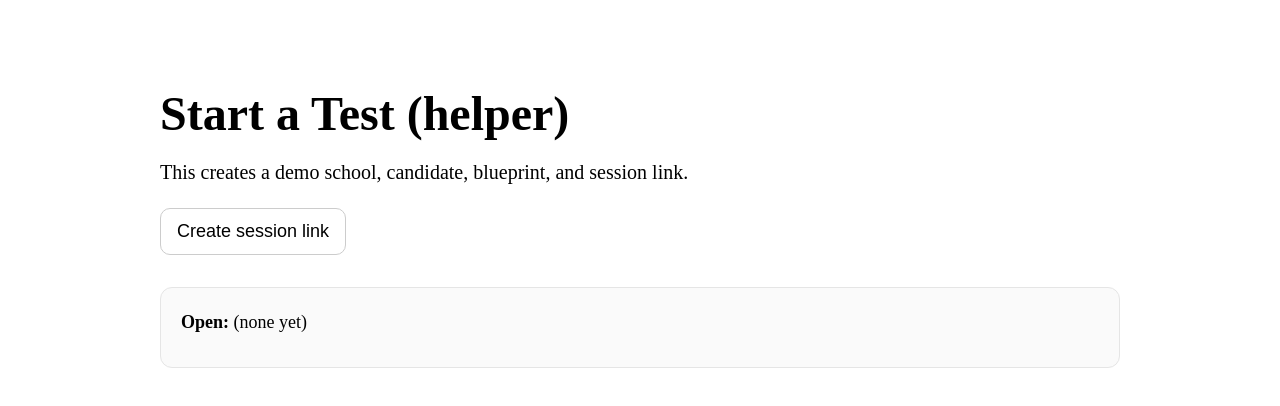
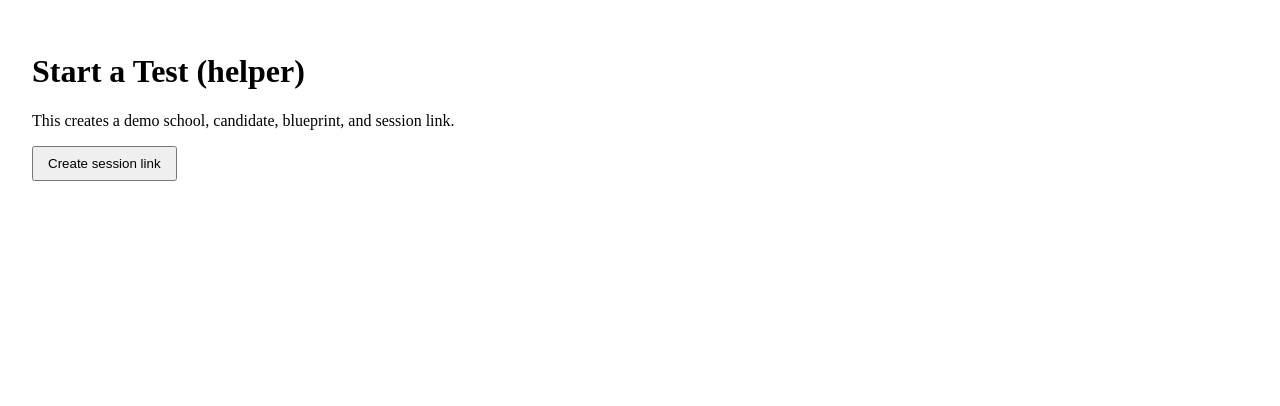
Before and after one commit to wigsbury-ui/evalent.io, a Next.js app: page /dev/start in a window 1280 px wide. Shown: the top 406 px of the page. Built offline with nearby package versions, Linux system fonts and the light colour scheme.

Commit message:
Update page.tsx

```diff
--- a/app/dev/start/page.tsx
+++ b/app/dev/start/page.tsx
@@ -1,114 +1,73 @@
-// app/dev/start/page.tsx  (REPLACE)
+// app/dev/start/page.tsx
 "use client";
 
 import { useState } from "react";
 
-type CreateResp = {
-  ok: boolean;
-  token?: string;
-  url?: string;
-  links?: { test?: string; take?: string };
-  error?: string;
-};
+export const dynamic = "force-dynamic";
+export const revalidate = 0;
 
-export default function StartHelper() {
-  const [token, setToken] = useState<string | null>(null);
-  const [openUrl, setOpenUrl] = useState<string | null>(null);
-  const [loading, setLoading] = useState(false);
-  const [err, setErr] = useState<string | null>(null);
+type CreateResponse =
+  | { ok: true; token: string; url: string }
+  | { ok: false; error: string };
 
-  const create = async () => {
-    setLoading(true);
-    setErr(null);
-    setToken(null);
-    setOpenUrl(null);
+export default function DevStart() {
+  const [resp, setResp] = useState<CreateResponse | null>(null);
+  const [busy, setBusy] = useState(false);
 
+  async function go() {
+    setBusy(true);
+    setResp(null);
     try {
-      const res = await fetch("/api/admin/create-session", { method: "POST" });
-      const data: CreateResp = await res.json();
+      const r = await fetch("/api/admin/create-session", { method: "POST" });
+      const j = (await r.json()) as CreateResponse;
+      setResp(j);
+    } catch (e: any) {
+      setResp({ ok: false, error: String(e?.message ?? e) });
+    } finally {
+      setBusy(false);
+    }
+  }
 
-      if (!data.ok || !data.token) {
-        setErr(data.error || "Unknown error");
-        setLoading(false);
-        return;
-      }
-
-      const t = data.token;
-      setToken(t);
-
-      const origin =
-        typeof window !== "undefined" ? window.location.origin : "";
-      // strip any trailing /dev segment to point at the real runner
-      const base = origin.replace(/\/dev($|\/).*/, "");
-
-      const url =
-        data.url ||
-        data.links?.test ||
-        data.links?.take ||
-        `${base}/test?token=${t}`;
-
-      setOpenUrl(url);
-    } catch (e: any) {
-      setErr(String(e?.message ?? e));
-    } finally {
-      setLoading(false);
-    }
-  };
+  const open =
+    resp && resp.ok ? (
+      <a href={resp.url} style={{ wordBreak: "break-all" }}>
+        {resp.url}
+      </a>
+    ) : null;
 
   return (
-    <main style={{ padding: "3rem 1.5rem", maxWidth: 960, margin: "0 auto" }}>
-      <h1 style={{ fontSize: "3rem", lineHeight: 1.1, marginBottom: "1rem" }}>
-        Start a Test (helper)
-      </h1>
-      <p style={{ fontSize: "1.25rem", marginBottom: "1.5rem" }}>
-        This creates a demo school, candidate, blueprint, and session link.
-      </p>
-
-      <button
-        onClick={create}
-        disabled={loading}
-        style={{
-          fontSize: "1.125rem",
-          padding: "0.75rem 1rem",
-          borderRadius: 10,
-          border: "1px solid #ccc",
-          background: "#fff",
-          cursor: "pointer",
-        }}
-      >
-        {loading ? "Working…" : "Create session link"}
+    <main style={{ padding: 24 }}>
+      <h1>Start a Test (helper)</h1>
+      <p>This creates a demo school, candidate, blueprint, and session link.</p>
+      <button onClick={go} disabled={busy} style={{ padding: "8px 14px" }}>
+        {busy ? "Working…" : "Create session link"}
       </button>
 
-      <section
-        style={{
-          marginTop: "2rem",
-          border: "1px solid #e5e5e5",
-          borderRadius: 12,
-          padding: "1rem 1.25rem",
-          background: "#fafafa",
-        }}
-      >
-        {token && (
-          <p style={{ fontSize: "1.125rem", margin: 0 }}>
-            <strong>Token:</strong> {token}
-          </p>
-        )}
-        <p style={{ fontSize: "1.125rem", marginTop: "0.5rem" }}>
-          <strong>Open:</strong>{" "}
-          {openUrl ? (
-            <a href={openUrl} style={{ color: "#2563eb" }}>
-              {openUrl}
-            </a>
+      {resp && (
+        <div
+          style={{
+            marginTop: 24,
+            padding: 16,
+            border: "1px solid #ddd",
+            borderRadius: 8,
+          }}
+        >
+          {resp.ok ? (
+            <>
+              <p>
+                <strong>Token:</strong> {resp.token}
+              </p>
+              <p>
+                <strong>Open:</strong> {open}
+              </p>
+            </>
           ) : (
-            <span>(none yet)</span>
+            <pre style={{ color: "#b91c1c", whiteSpace: "pre-wrap" }}>
+              {resp.error}
+            </pre>
           )}
-        </p>
-        {err && (
-          <p style={{ color: "#b91c1c", marginTop: "0.5rem" }}>
-            <strong>Error:</strong> {err}
-          </p>
-        )}
-      </section>
+        </div>
+      )}
     </main>
   );
 }
```
